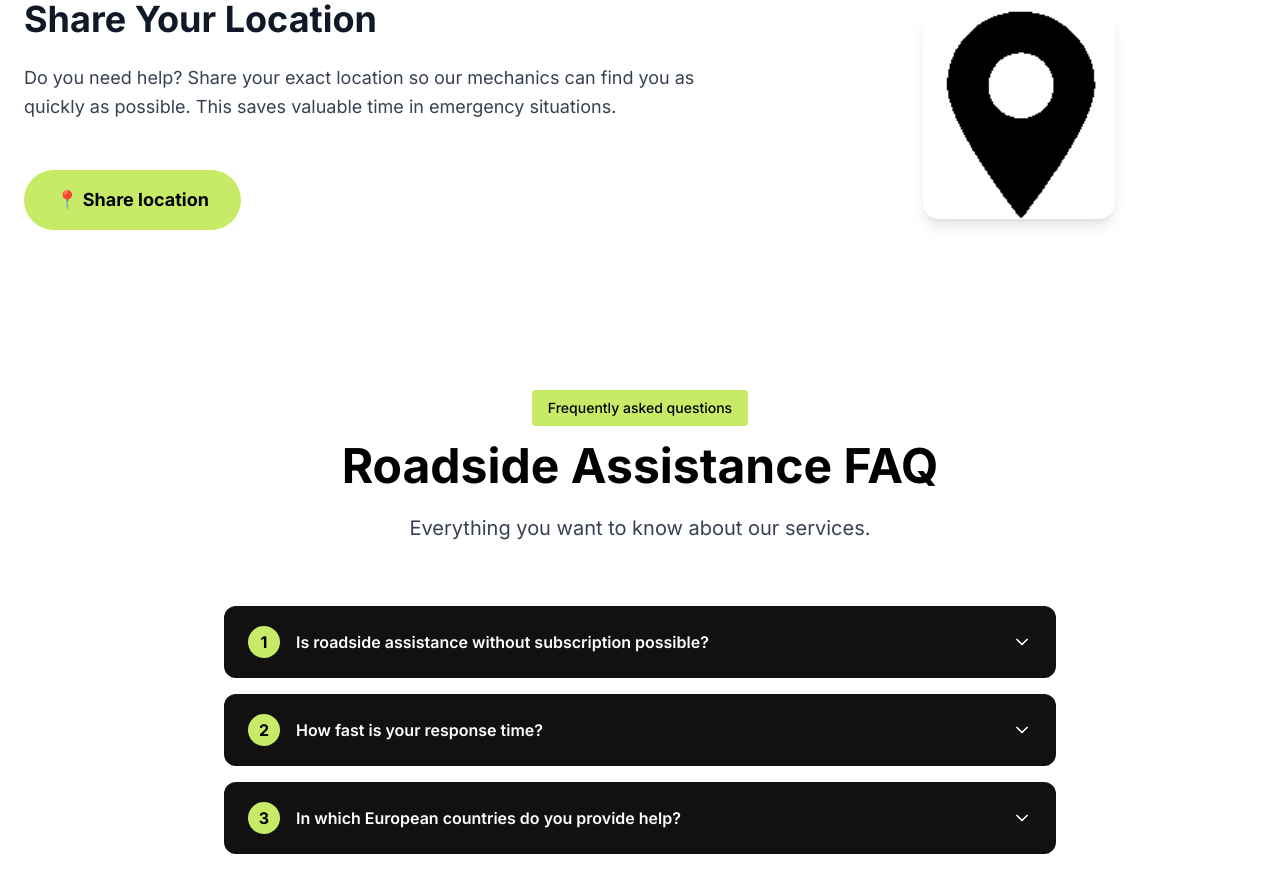
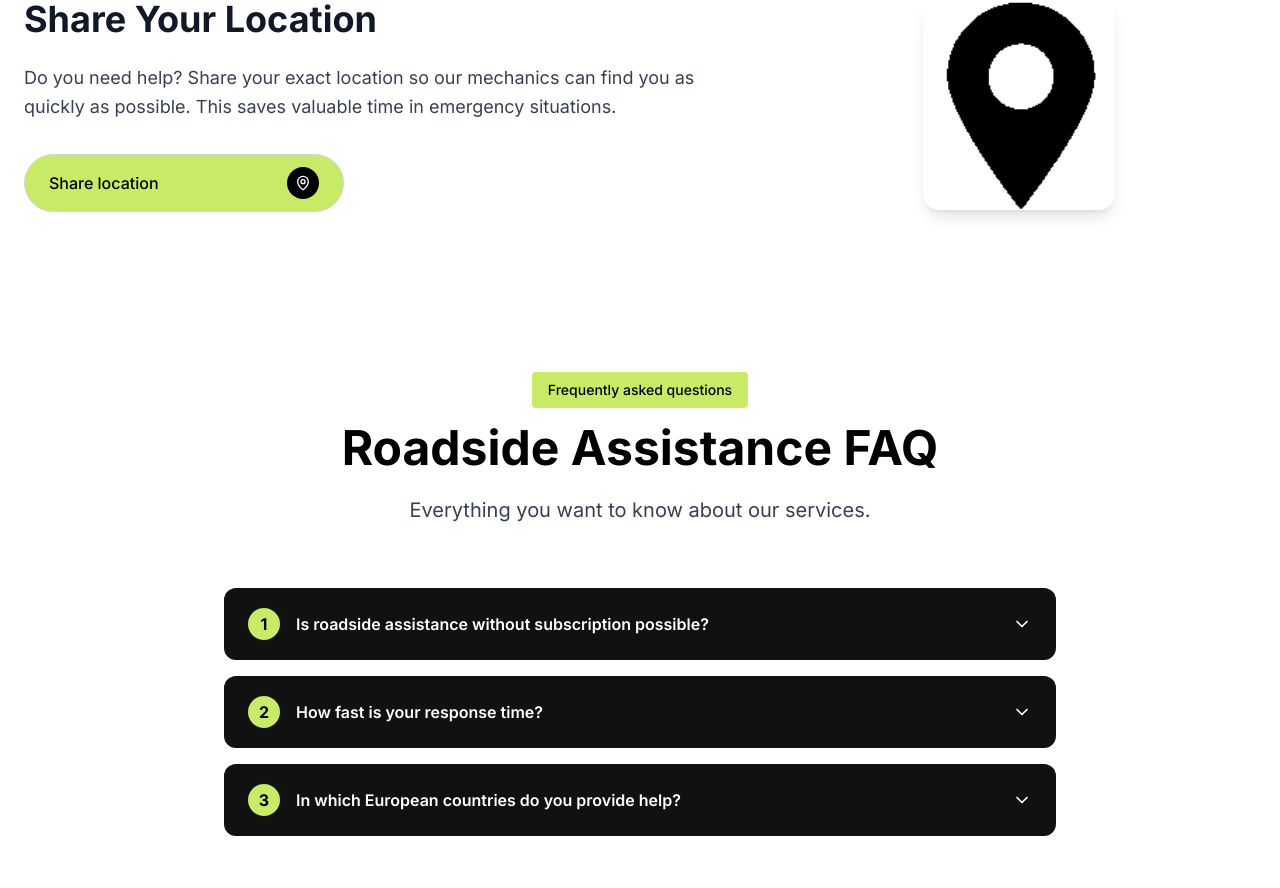
Before and after one commit to frenchbaguette69/mobielehulp, a Next.js app: page /en/contact in a window 1280 px wide. Shown: the part 3028-3916 px from the top of the page. Built offline with nearby package versions, Linux system fonts and the light colour scheme.

Commit message:
Fix button size and icon

```diff
--- a/components/locationbutton.tsx
+++ b/components/locationbutton.tsx
@@ -1,6 +1,7 @@
 "use client";
 
 import { useState } from "react";
+import { MapPin, CheckCircle } from "lucide-react";
 
 export default function LocationButton({
   dict,
@@ -53,23 +54,55 @@ export default function LocationButton({
   };
 
   return (
-    <div className="flex flex-col space-y-3 pt-4">
+      // <div className="flex flex-col space-y-3">
+      //   {!whatsappUrl ? (
+      //     <button
+      //       onClick={handleSendLocation}
+      //       disabled={loading}
+      //       className="w-full max-w-xs sm:w-auto inline-flex items-center justify-between rounded-full bg-[#c8eb67] text-black border border-gray-300 hover:shadow-md px-6 py-3 font-medium transition-all group"
+      //     >
+      //       <span className="mr-2">{loading ? dict.loading : dict.sendLocation}</span>
+      //       <div className="w-8 h-8 rounded-full bg-white text-black flex items-center justify-center transition-transform group-hover:translate-x-1">
+      //         <MapPin className="w-4 h-4" />
+      //       </div>
+      //     </button>
+      //   ) : (
+      //     <button
+      //       onClick={handleOpenWhatsApp}
+      //       className="w-full max-w-xs sm:w-auto inline-flex items-center justify-between rounded-full bg-[#c8eb67] text-black border border-gray-300 hover:shadow-md px-6 py-3 font-medium transition-all group"
+      //     >
+      //       <span className="mr-2">{dict.confirmSend}</span>
+      //       <div className="w-8 h-8 rounded-full bg-white text-black flex items-center justify-center transition-transform group-hover:translate-x-1">
+      //         <CheckCircle className="w-4 h-4" />
+      //       </div>
+      //     </button>
+      //   )}
+      //   {error && (
+      //     <p className="text-sm text-red-600 text-center max-w-xs">{error}</p>
+      //   )}
+      // </div>
+      <div className="flex flex-col space-y-3">
         {!whatsappUrl ? (
           <button
             onClick={handleSendLocation}
             disabled={loading}
-  className="w-max  bg-[#c8eb67] text-black font-bold text-lg py-4 px-8 rounded-full flex  transition cursor-pointer"
+            className="w-full max-w-xs sm:w-auto inline-flex items-center justify-between rounded-full bg-[#c8eb67] text-black border border-gray-300 hover:shadow-md px-6 py-3 font-medium transition-all group"
           >
-  📍 {loading ? dict.loading : dict.sendLocation}
+            <span className="mr-2">{loading ? dict.loading : dict.sendLocation}</span>
+            <div className="w-8 h-8 rounded-full bg-black text-white flex items-center justify-center transition-transform group-hover:translate-x-1">
+              <MapPin className="w-4 h-4" />
+            </div>
           </button>
         ) : (
           <button
             onClick={handleOpenWhatsApp}
-  className="w-max  bg-[#c8eb67]  text-black font-bold text-lg py-4 px-8 rounded-full flex  transition cursor-pointer"
+            className="w-full max-w-xs sm:w-auto inline-flex items-center justify-between rounded-full bg-[#c8eb67] text-black border border-gray-300 hover:shadow-md px-6 py-3 font-medium transition-all group"
           >
-  ✅ {dict.confirmSend}
+            <span className="mr-2">{dict.confirmSend}</span>
+            <div className="w-8 h-8 rounded-full bg-black text-white flex items-center justify-center transition-transform group-hover:translate-x-1">
+              <CheckCircle className="w-4 h-4" />
+            </div>
           </button>
-
         )}
         {error && (
           <p className="text-sm text-red-600 text-center max-w-xs">{error}</p>
```
Lines whose indentation alone changed are shown as unchanged.
